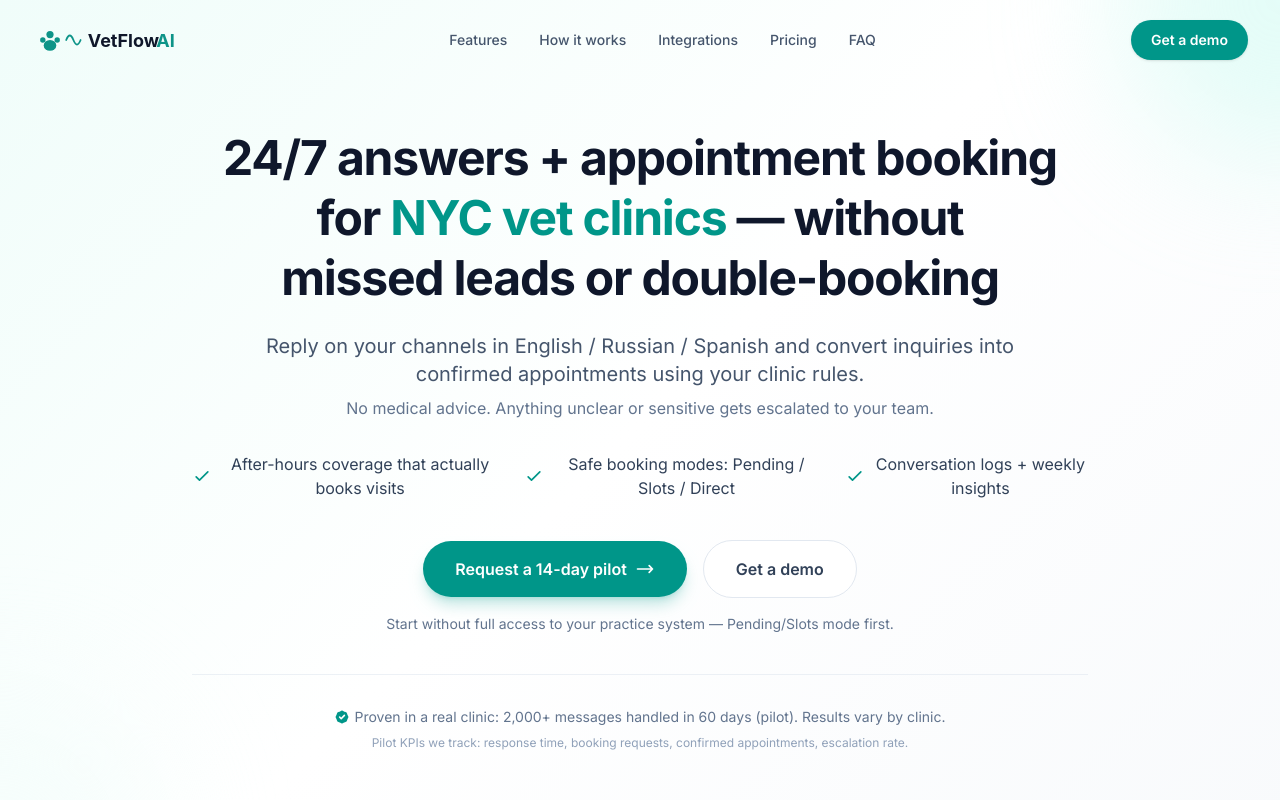
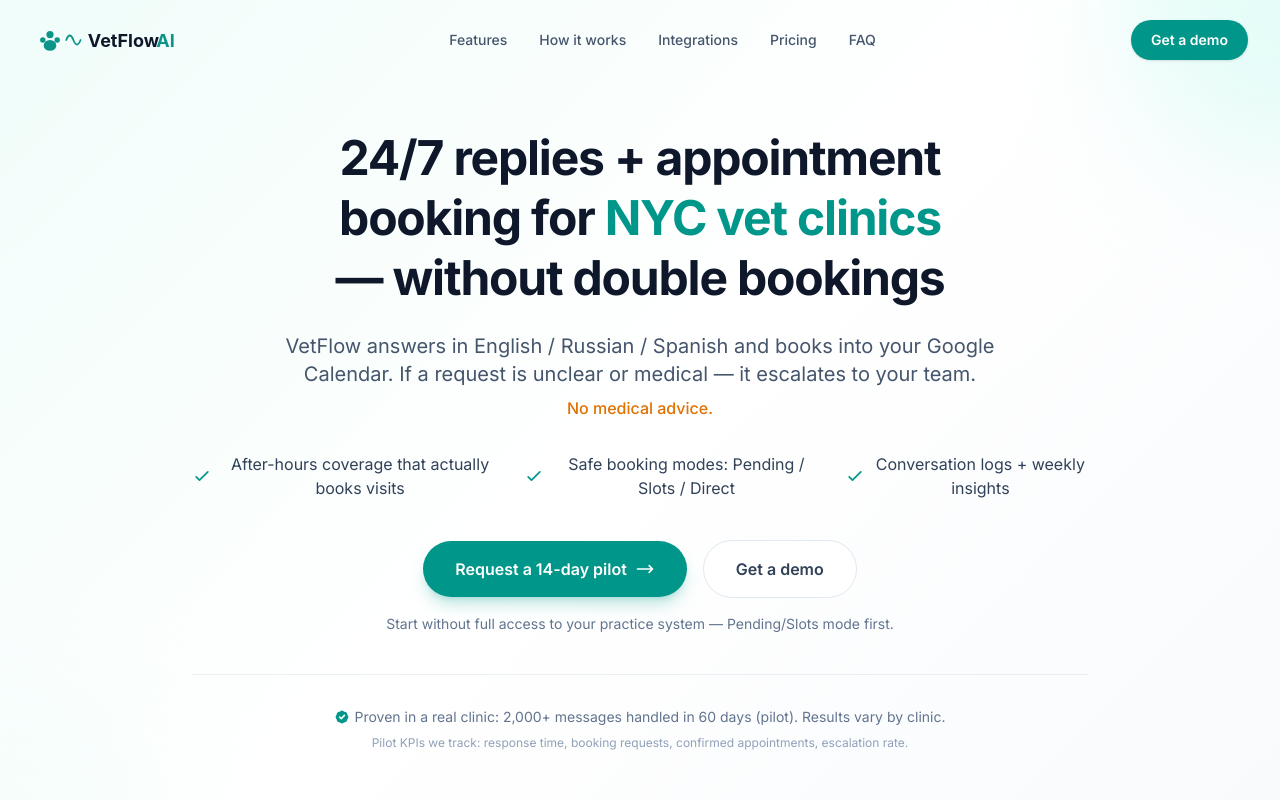
Before and after one commit to iraklidzadzamia/vetflow-landing, a Next.js app: page / in a window 1280 px wide. Shown: the top 800 px of the page. Built offline with nearby package versions, Linux system fonts and the light colour scheme.

Commit message:
Trust refinements: Google Calendar specific, honest integrations, KPIs note, no 'transparent' pricing, data handling specifics

```diff
--- a/components/FAQ.tsx
+++ b/components/FAQ.tsx
@@ -21,7 +21,7 @@ const faqs = [
     },
     {
         question: "What systems do you integrate with?",
-        answer: "We integrate with Google Calendar for scheduling. For channels, we support Instagram, Facebook Messenger, WhatsApp (if your policy allows), and website chat. Need something else? Let us know in the demo form and we'll confirm compatibility.",
+        answer: "We integrate with Google Calendar today. For channels: Instagram, Facebook Messenger, WhatsApp (if your policy allows), and website chat. If you use Cornerstone, AVImark, or another practice management system — tell us what you have, we'll confirm compatibility before any pilot.",
     },
     {
         question: "Does it replace my staff?",
--- a/components/Hero.tsx
+++ b/components/Hero.tsx
@@ -13,17 +13,18 @@ export function Hero() {
                 <div className="text-center max-w-4xl mx-auto">
                     {/* Headline */}
                     <h1 className="text-3xl sm:text-4xl lg:text-5xl font-bold text-slate-900 tracking-tight text-balance leading-tight">
-                        24/7 answers + appointment booking for{" "}
+                        24/7 replies + appointment booking for{" "}
                         <span className="text-teal-600">NYC vet clinics</span>
-                        {" "}— without missed leads or double-booking
+                        {" "}— without double bookings
                     </h1>
 
                     {/* Subheadline */}
                     <p className="mt-6 text-lg sm:text-xl text-slate-600 max-w-3xl mx-auto">
-                        Reply on your channels in English / Russian / Spanish and convert inquiries into confirmed appointments using your clinic rules.
+                        VetFlow answers in English / Russian / Spanish and books into your Google Calendar.
+                        If a request is unclear or medical — it escalates to your team.
                     </p>
-                    <p className="mt-2 text-base text-slate-500 max-w-3xl mx-auto">
-                        No medical advice. Anything unclear or sensitive gets escalated to your team.
+                    <p className="mt-2 text-base text-amber-600 font-medium max-w-3xl mx-auto">
+                        No medical advice.
                     </p>
 
                     {/* Bullet points */}
--- a/components/HowItWorks.tsx
+++ b/components/HowItWorks.tsx
@@ -30,7 +30,7 @@ export function HowItWorks() {
                         How it works
                     </h2>
                     <p className="mt-4 text-lg text-slate-600 max-w-2xl mx-auto">
-                        From first call to live in days, not months.
+                        From first message to live in days, not months.
                     </p>
                 </div>
 
--- a/components/Pricing.tsx
+++ b/components/Pricing.tsx
@@ -57,10 +57,10 @@ export function Pricing() {
             <div className="max-w-7xl mx-auto px-4 sm:px-6 lg:px-8">
                 <div className="text-center mb-12">
                     <h2 className="text-3xl sm:text-4xl font-bold text-slate-900">
-                        Simple, transparent pricing
+                        Simple pricing, based on volume &amp; channels
                     </h2>
                     <p className="mt-4 text-lg text-slate-600 max-w-2xl mx-auto">
-                        Pilot available. Pricing depends on message volume + booking mode.
+                        14-day pilot available. We&apos;ll confirm a quote before you commit.
                     </p>
                 </div>
 
--- a/components/Proof.tsx
+++ b/components/Proof.tsx
@@ -74,7 +74,7 @@ export function Proof() {
                                     <svg className="w-5 h-5 text-teal-200 flex-shrink-0 mt-0.5" fill="none" viewBox="0 0 24 24" stroke="currentColor">
                                         <path strokeLinecap="round" strokeLinejoin="round" strokeWidth={2} d="M5 13l4 4L19 7" />
                                     </svg>
-                                    <span className="text-white">Analytics show real client needs</span>
+                                    <span className="text-white">Weekly insights show real client needs</span>
                                 </li>
                             </ul>
                         </div>
@@ -82,12 +82,17 @@ export function Proof() {
 
                     {/* Stat */}
                     <div className="mt-10 text-center">
-                        <div className="inline-flex items-center gap-3 px-6 py-3 bg-white rounded-full border border-slate-200 shadow-sm">
-                            <svg className="w-6 h-6 text-teal-600" fill="none" viewBox="0 0 24 24" stroke="currentColor">
-                                <path strokeLinecap="round" strokeLinejoin="round" strokeWidth={2} d="M8 12h.01M12 12h.01M16 12h.01M21 12c0 4.418-4.03 8-9 8a9.863 9.863 0 01-4.255-.949L3 20l1.395-3.72C3.512 15.042 3 13.574 3 12c0-4.418 4.03-8 9-8s9 3.582 9 8z" />
-                            </svg>
-                            <span className="font-semibold text-slate-900">2,000+ messages handled</span>
-                            <span className="text-slate-500">in a real clinic environment</span>
+                        <div className="inline-flex flex-col items-center gap-2 px-6 py-4 bg-white rounded-2xl border border-slate-200 shadow-sm">
+                            <div className="flex items-center gap-3">
+                                <svg className="w-6 h-6 text-teal-600" fill="none" viewBox="0 0 24 24" stroke="currentColor">
+                                    <path strokeLinecap="round" strokeLinejoin="round" strokeWidth={2} d="M8 12h.01M12 12h.01M16 12h.01M21 12c0 4.418-4.03 8-9 8a9.863 9.863 0 01-4.255-.949L3 20l1.395-3.72C3.512 15.042 3 13.574 3 12c0-4.418 4.03-8 9-8s9 3.582 9 8z" />
+                                </svg>
+                                <span className="font-semibold text-slate-900">2,000+ messages handled</span>
+                                <span className="text-slate-500">in a real clinic (60-day pilot)</span>
+                            </div>
+                            <p className="text-sm text-slate-500 mt-2">
+                                We&apos;ll track these KPIs in your 14-day pilot: response time, booking requests, appointments booked, escalation rate.
+                            </p>
                         </div>
                     </div>
                 </div>
--- a/components/Safety.tsx
+++ b/components/Safety.tsx
@@ -23,8 +23,8 @@ const safetyPoints = [
                 <path strokeLinecap="round" strokeLinejoin="round" strokeWidth={1.5} d="M12 15v2m-6 4h12a2 2 0 002-2v-6a2 2 0 00-2-2H6a2 2 0 00-2 2v6a2 2 0 002 2zm10-10V7a4 4 0 00-8 0v4h8z" />
             </svg>
         ),
-        title: "Privacy & control",
-        description: "Access is limited to authorized clinic staff. You decide what the bot can and can't answer. We don't sell or share your data.",
+        title: "Privacy & data handling",
+        description: "We store conversation logs for QA & reporting (you can request deletion). We minimize data: only what's needed to answer + book. We don't sell or share your data.",
     },
 ];
 
```
